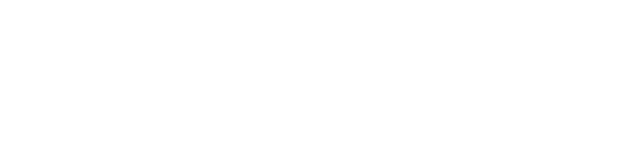
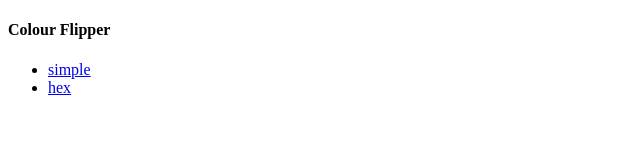
Before and after one commit to neilroy63/Colour-Flipper-JS, a plain HTML site: page index.html in a window 1280 px wide. Shown: the whole page, without its empty margins (0-640 px from the left). Drawn offline with Linux system fonts and the light colour scheme.

Commit message:
fix/updated index

```diff
--- a/index.html
+++ b/index.html
@@ -10,6 +10,19 @@
 </head>
 
 <body>
+    <nav>
+        <div class="nav-center">
+            <h4>Colour Flipper</h4>
+            <ul class="nav-links">
+                <li>
+                    <a href="index.html">simple</a>
+                </li>
+                <li>
+                    <a href="hex.html">hex</a>
+                </li>
+            </ul>
+        </div>
+    </nav>
 
     <script src="./assets/script.js"></script>
 </body>
```
